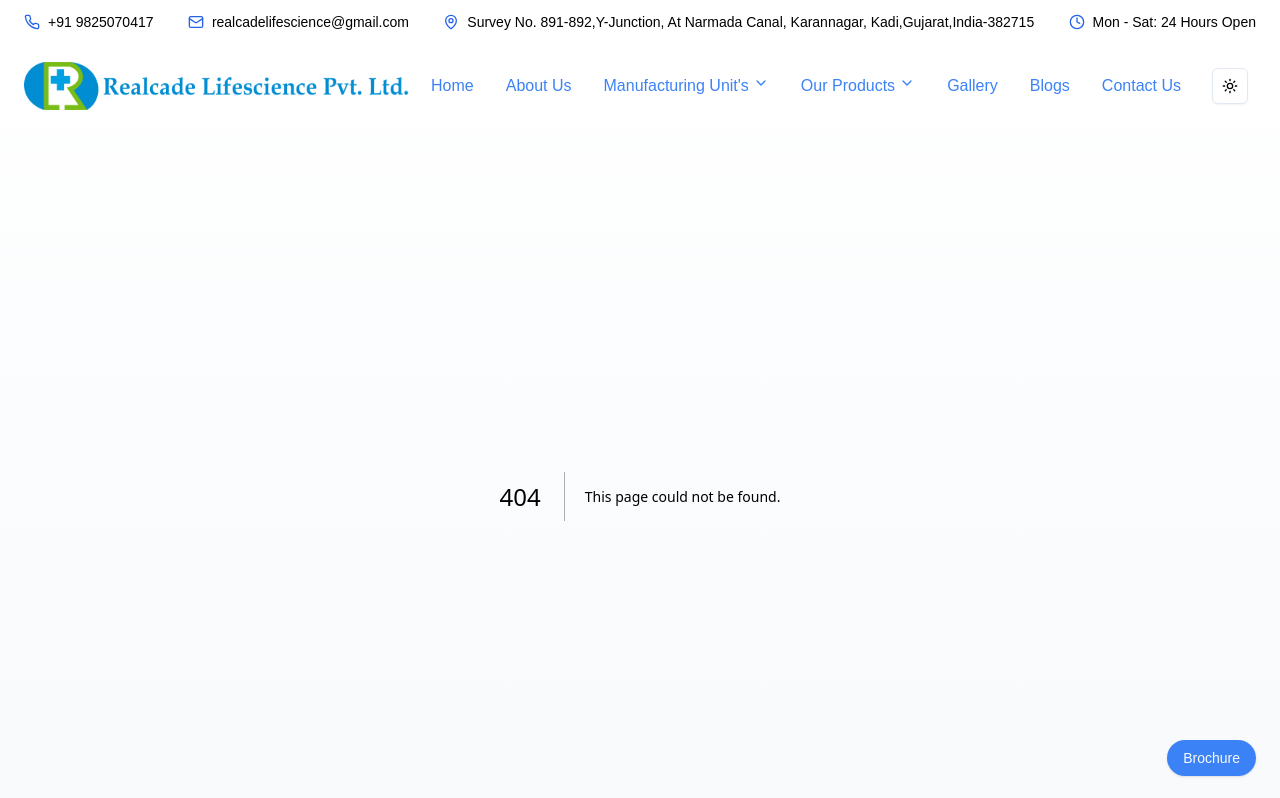
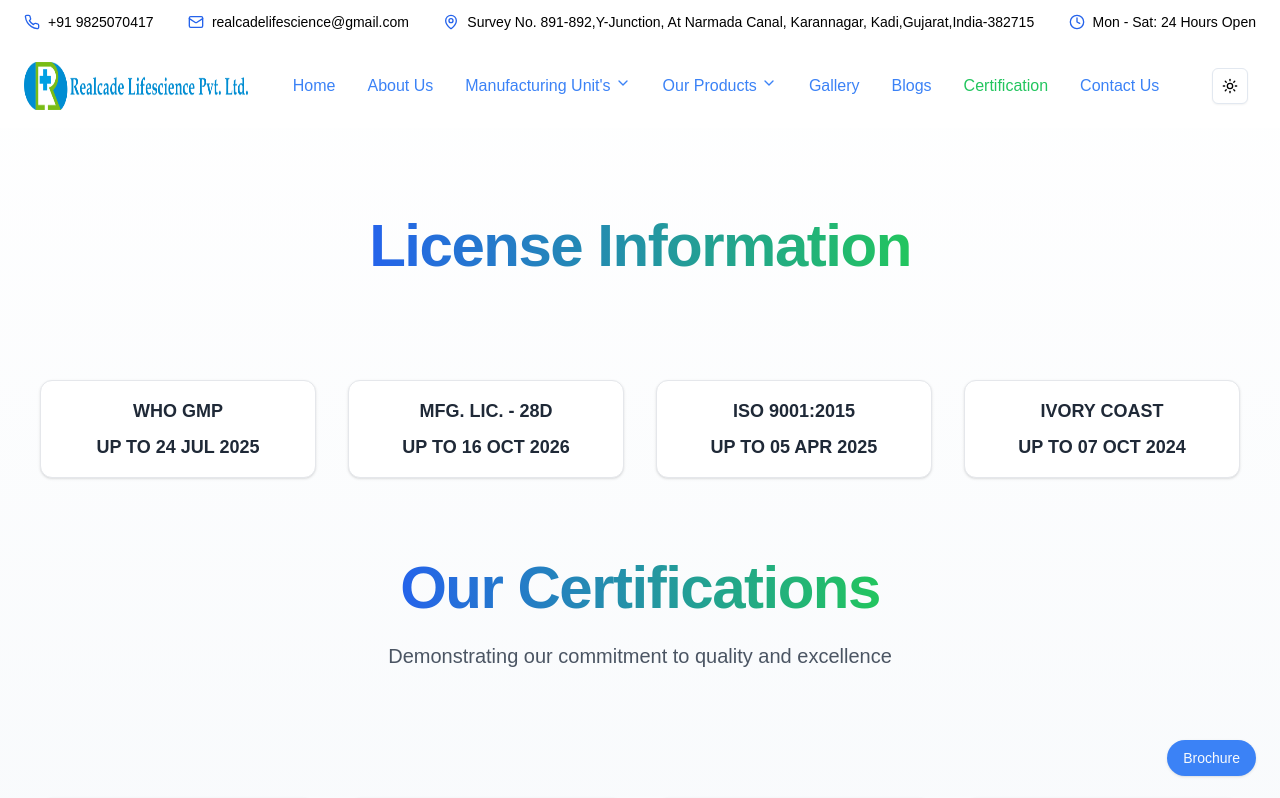
Before and after one commit to dabhivijay2478/realcade-lifesicence, a Next.js app: page /certification in a window 1280 px wide. Before the commit this address had no page. Shown: the top 798 px of the page. Built offline with nearby package versions, Linux system fonts and the light colour scheme.

Commit message:
certification page added

```diff
--- a/app/about/page.jsx
+++ b/app/about/page.jsx
@@ -8,7 +8,7 @@ import bgabout from "@/Images/aboutbg.jpg";
 import medical from "@/Images/medicalabout.jpg";
 import filling from "@/Images/filling-area.png";
 import ReactPlayer from 'react-player';
-import CertificatesPage from '@/components/certification';
+// import CertificatesPage from '@/components/certification';
 import bhratvihol from "@/Images/Director-Photos/a1.jpg";
 import india from "@/Images/india.jpg";
 
@@ -486,16 +486,6 @@ export default function AboutUs() {
                 </div>
             </motion.section>
 
-
-
-            <motion.section
-                className="py-20"
-                initial="initial"
-                whileInView="animate"
-                viewport={{ once: true }}
-            >
-                <CertificatesPage />
-            </motion.section>
             <motion.section
                 className="py-20"
                 initial="initial"
--- /dev/null
+++ b/app/certification/page.jsx
@@ -0,0 +1,11 @@
+'use client'
+import CertificatesPage from '@/components/certification'
+import React from 'react'
+
+export default function page() {
+    return (
+        <div>
+            <CertificatesPage />
+        </div>
+    )
+}
--- a/components/Navbar.jsx
+++ b/components/Navbar.jsx
@@ -42,6 +42,7 @@ const navItems = [
   },
   { name: "Gallery", href: "/gallery" },
   { name: "Blogs", href: "/blogs" },
+  { name: "Certification", href: "/certification" },
   { name: "Contact Us", href: "/contact-us" }
 ];
 
@@ -144,8 +145,8 @@ const Navbar = () => {
       <motion.div
         {...fadeInUp}
         className={`hidden lg:block w-full ${scrolled
-            ? 'bg-background/80 backdrop-blur-xl shadow-lg'
-            : 'bg-background'
+          ? 'bg-background/80 backdrop-blur-xl shadow-lg'
+          : 'bg-background'
           } transition-all duration-500`}
       >
         <div className="max-w-screen-xl mx-auto px-6 py-3">
@@ -183,8 +184,8 @@ const Navbar = () => {
         initial={fadeInUp.initial}
         animate={fadeInUp.animate}
         className={`w-full ${scrolled
-            ? 'bg-background/80 backdrop-blur-xl shadow-lg'
-            : 'bg-background'
+          ? 'bg-background/80 backdrop-blur-xl shadow-lg'
+          : 'bg-background'
           } transition-all duration-500`}
       >
         <div className="max-w-screen-xl mx-auto px-6 py-4">
@@ -198,10 +199,10 @@ const Navbar = () => {
               <Link href="/">
                 <Image
                   src={logo}
-                  width={800}
-                  height={800}
+                  width={400}
+                  height={400}
                   alt="logo"
-                  className="w-96 h-10 sm:h-12"
+                  className="w-56 h-10 sm:h-12"
                   priority
                 />
               </Link>
```
